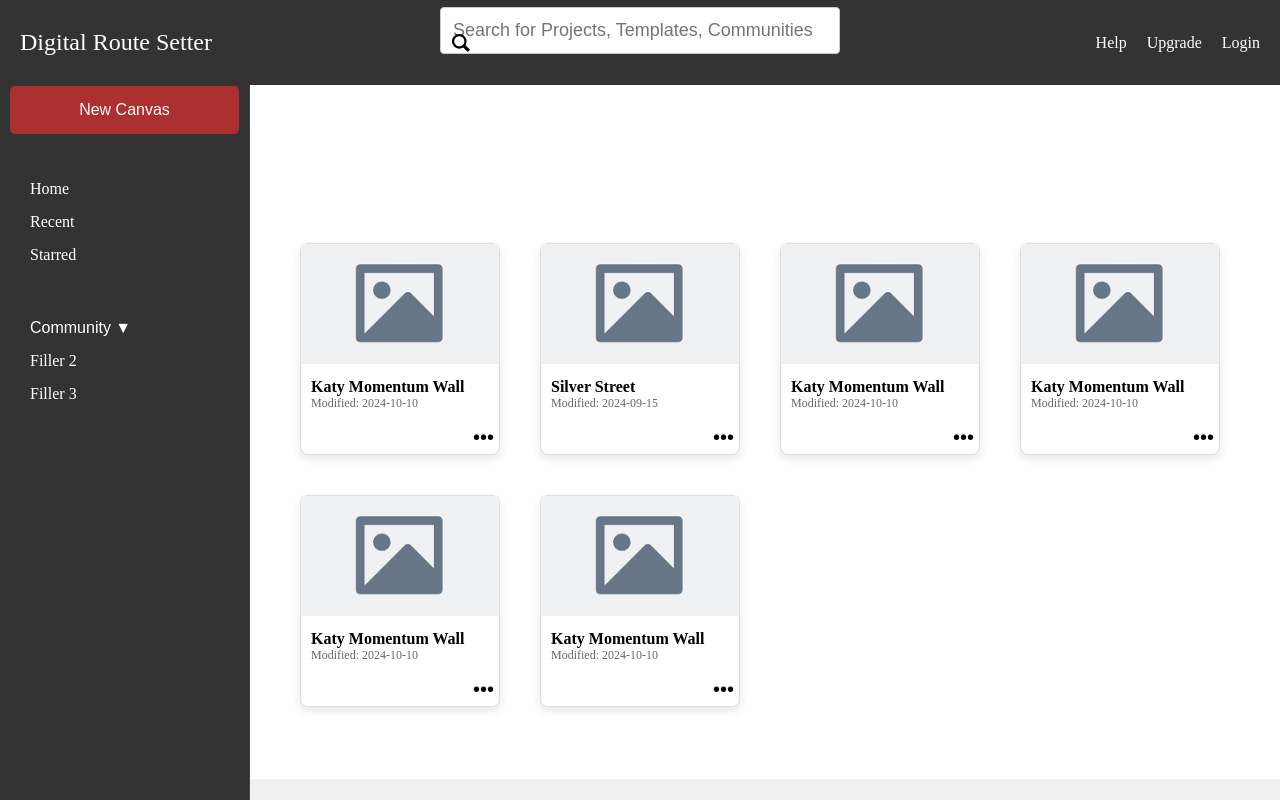
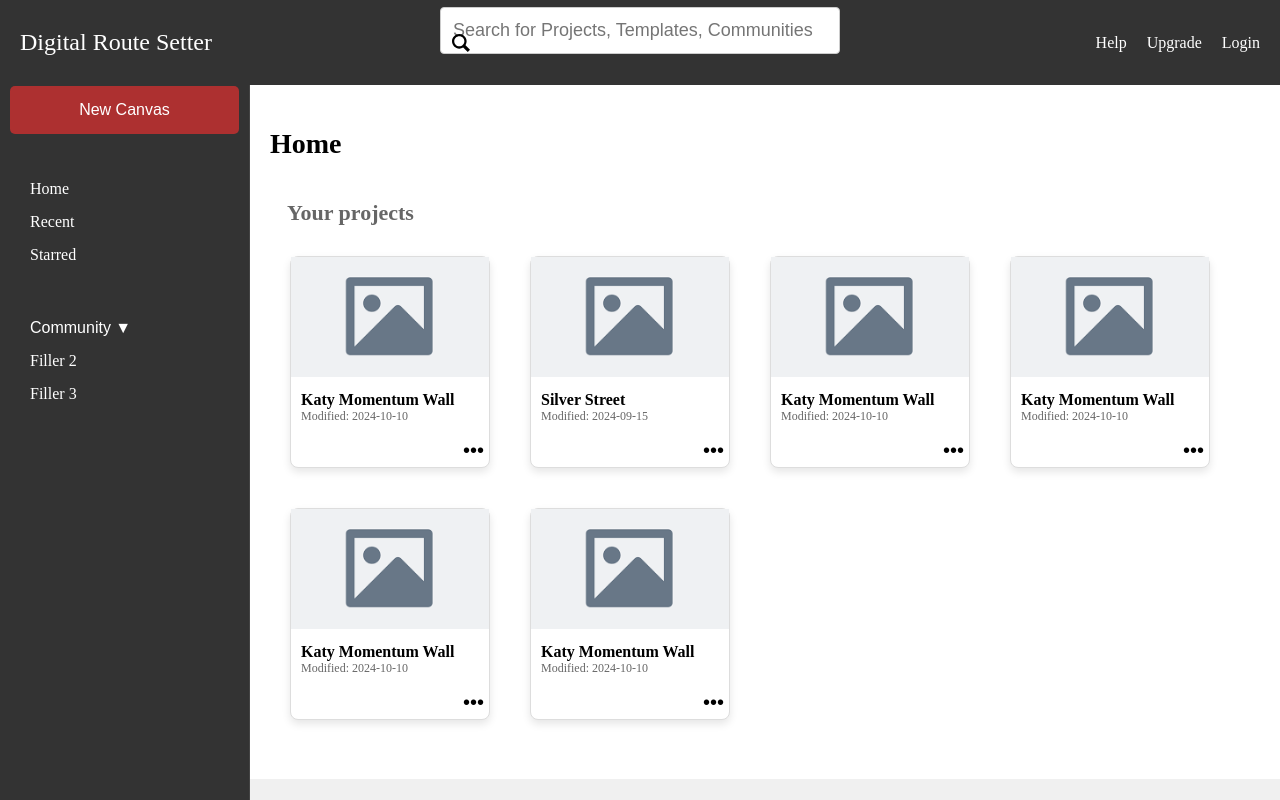
Before and after one commit to MalachiC0nstant/DRS-Frontend, a React (Vite) app: page / in a window 1280 px wide. Built offline with nearby package versions, Linux system fonts and the light colour scheme.

Commit message:
Added sidebar functionallity for main page (Home, Recent, Starred)

```diff
--- a/src/components/main_page/MainPage.tsx
+++ b/src/components/main_page/MainPage.tsx
@@ -6,6 +6,7 @@ import "../../css/main_page/MainPage.css";
 
 const MainPage: React.FC = () => {
   const [isFormOpen, setIsFormOpen] = useState(false);
+  const [selectedOption, setSelectedOption] = useState<string>("Home");
 
   const handleNewCanvasClick = () => {
     setIsFormOpen(true);
@@ -13,6 +14,11 @@ const MainPage: React.FC = () => {
 
   const closeForm = () => {
     setIsFormOpen(false);
+  };
+
+
+  const handleOptionClick = (option: string) => {
+    setSelectedOption(option);
   };
 
   return (
@@ -29,9 +35,9 @@ const MainPage: React.FC = () => {
 
           <div className="sidebar-section">
             <ul>
-              <li>Home</li>
-              <li>Recent</li>
-              <li>Starred</li>
+              <li onClick={() => handleOptionClick("Home")}>Home</li>
+              <li onClick={() => handleOptionClick("Recent")}>Recent</li>
+              <li onClick={() => handleOptionClick("Starred")}>Starred</li>
             </ul>
           </div>
 
@@ -47,7 +53,7 @@ const MainPage: React.FC = () => {
         </div>
 
         <div className="page-content">
-          <MainPageContent />
+          <MainPageContent selectedOption={selectedOption} />{" "}
         </div>
       </div>
       {isFormOpen && <NewProjectForm onClose={closeForm} />}
--- a/src/components/main_page/MainPageContent.tsx
+++ b/src/components/main_page/MainPageContent.tsx
@@ -2,7 +2,23 @@ import React, { useState, useEffect } from "react";
 import ProjectCard from "./ProjectCard";
 import "../../css/main_page/MainPage.css";
 
-const MainPageContent: React.FC = () => {
+interface MainPageContentProps {
+  selectedOption: string;
+}
+
+const MainPageContent: React.FC<MainPageContentProps> = ({
+  selectedOption,
+}) => {
+  // Kind of ugly, but will use these options to find out what content (projects) to load when calling backend api
+  let subtitle = "";
+  if (selectedOption === "Home") {
+    subtitle = "Your projects";
+  } else if (selectedOption === "Recent") {
+    subtitle = "Recently opened projects";
+  } else if (selectedOption === "Starred") {
+    subtitle = "Starred projects";
+  }
+
   const [openMenuIndex, setOpenMenuIndex] = useState<number | null>(null);
 
   const handleMenuToggle = (index: number) => {
@@ -39,6 +55,9 @@ const MainPageContent: React.FC = () => {
   ];
 
   return (
+    <div>
+      <h1>{selectedOption}</h1>
+      <h2>{subtitle}</h2>
       <div className="projects-container">
         {projects.map((project, index) => (
           <ProjectCard
@@ -50,6 +69,7 @@ const MainPageContent: React.FC = () => {
           />
         ))}
       </div>
+    </div>
   );
 };
 
--- a/src/css/main_page/MainPage.css
+++ b/src/css/main_page/MainPage.css
@@ -79,7 +79,7 @@
     flex-grow: 1;
     margin-left: 250px;
     padding: 20px;
-    padding-top: 85px;
+    padding-top: 0px;
     background-color: white;
     height: calc(100vh - 85px);
     overflow: auto;
@@ -88,6 +88,18 @@
 .projects-container {
     display: flex;
     flex-wrap: wrap;
-    padding: 20px;
+    padding: 10px;
     gap: 20px;
-  }
+}
+
+.page-content h1 {
+    font-size: 28px;
+    margin-bottom: 40px;
+}
+
+.page-content h2 {
+    font-size: 22px;
+    margin-bottom: 10px;
+    padding-left: 17px;
+    color: #666;
+}
```
Lines whose indentation alone changed are shown as unchanged.
